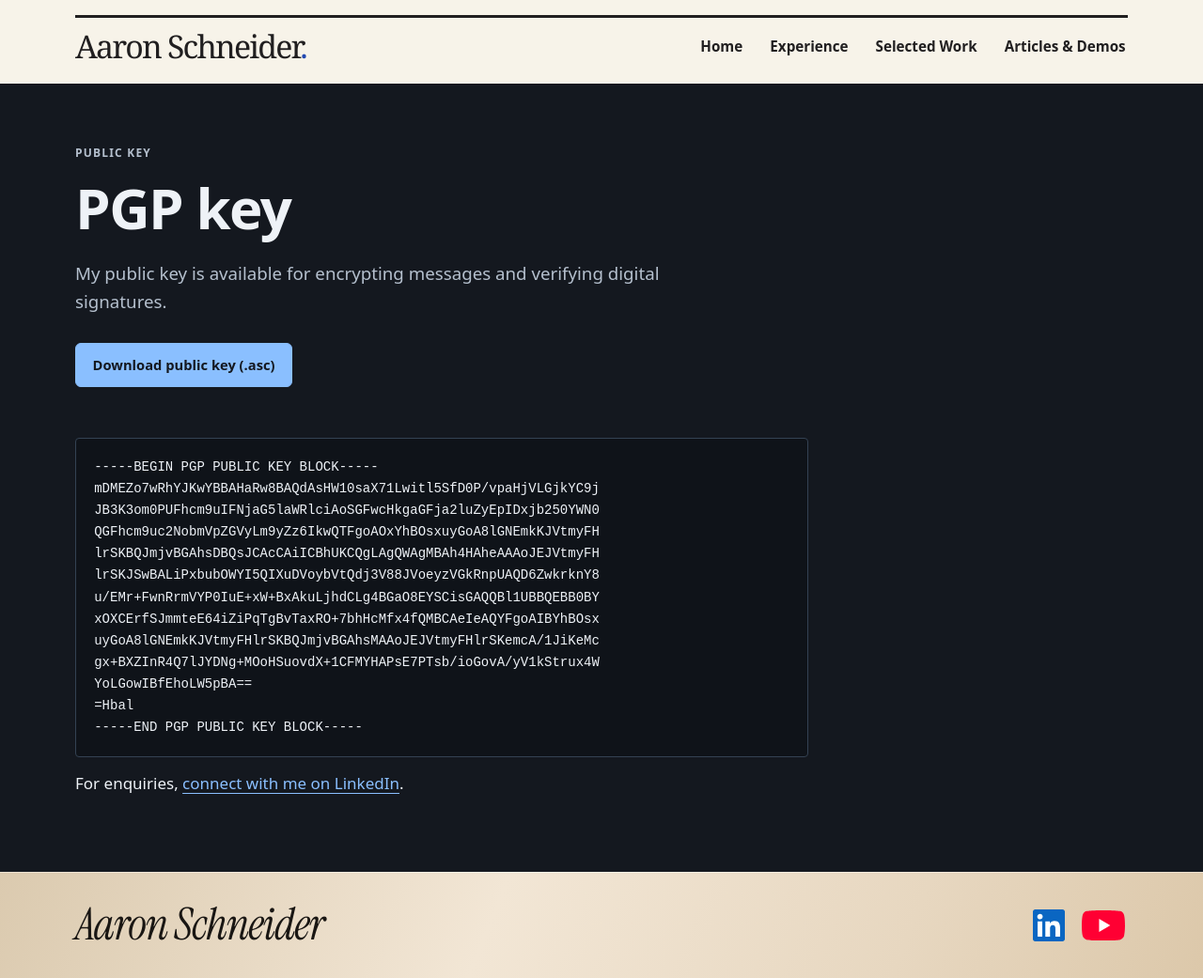
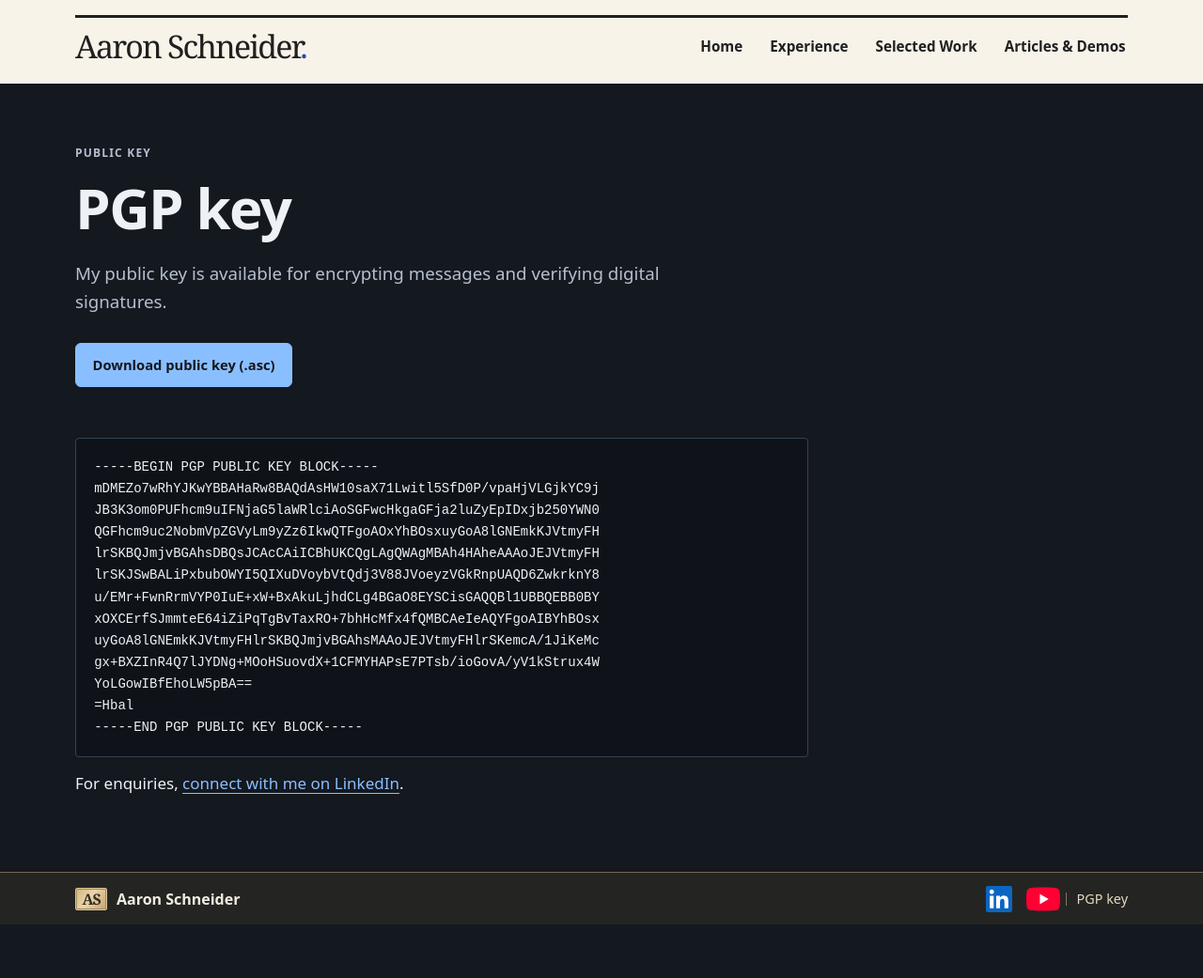
Before and after one commit to schneidergithub/schneidergithub.github.io, a Jekyll site: the page built from pgp.md, in a window 1280 px wide. Shown: the whole page at 94% size. Built offline with Jekyll 4.4.1, drawn with Linux system fonts in a browser that asks for light colours; after the commit the page ends 984 px from its top, so only the background shows below that.

Commit message:
Use a compact maker’s plate with full-color social icons on subpages

```diff
--- a/_layouts/default.html
+++ b/_layouts/default.html
@@ -46,15 +46,19 @@
     {% if page.contact_footer %}
     {% include consulting-contacts.html %}
     {% else %}
-    <div class="footer-inner wrap">
-      <span class="footer-signature">Aaron Schneider</span>
-      <nav class="social-links" aria-label="Social profiles">
-        <a href="https://www.linkedin.com/in/aarondrewschneider/" aria-label="Aaron Schneider on LinkedIn">
-          <svg width="34" height="34" aria-hidden="true" focusable="false"><use href="{{ social_icons }}#linkedin"></use></svg>
+    <div class="maker-plate wrap">
+      <a class="maker-home" href="{{ '/' | relative_url }}" aria-label="Aaron Schneider, home">
+        <span class="maker-mark" aria-hidden="true">AS</span>
+        <span>{{ site.data.profile.name | escape }}</span>
+      </a>
+      <nav class="maker-links" aria-label="Profiles and public key">
+        <a href="{{ site.data.profile.linkedin | escape }}" aria-label="Aaron Schneider on LinkedIn">
+          <svg width="28" height="28" aria-hidden="true" focusable="false"><use href="{{ social_icons }}#linkedin"></use></svg>
         </a>
         <a href="https://www.youtube.com/@commondevops" aria-label="CommonDevOps on YouTube">
-          <svg width="46" height="46" aria-hidden="true" focusable="false"><use href="{{ social_icons }}#youtube"></use></svg>
+          <svg width="36" height="26" aria-hidden="true" focusable="false"><use href="{{ social_icons }}#youtube"></use></svg>
         </a>
+        <a class="maker-key" href="{{ '/pgp/' | relative_url }}">PGP key</a>
       </nav>
     </div>
     {% endif %}
--- a/assets/site.css
+++ b/assets/site.css
@@ -584,49 +584,81 @@ figcaption{font-size:.875rem;line-height:1.5;color:var(--muted);padding-top:.7re
   text-decoration: underline;
   text-decoration-thickness: 1px;
 }
-@font-face {
-  font-family: "Instrument Serif";
-  src: url("portfolio/fonts/instrument-serif-latin-italic.woff2") format("woff2");
-  font-style: italic;
-  font-weight: 400;
-  font-display: swap;
-}
 @media screen {
   body { display: flex; flex-direction: column; min-height: 100vh; min-height: 100svh; }
 }
-.site-footer { margin-top: auto; }
-.site-footer, .contact-details {
+.contact-details {
   --focus: #30251d;
   color: #191613;
   background-color: #e6d6bf;
   background-image: linear-gradient(112deg, #dbcaaf, #f2e6d5 41%, #e7d7c0 75%, #dcc8aa);
   box-shadow: inset 0 1px rgb(255 255 255 / 40%);
 }
-.footer-inner {
+.site-footer {
+  --focus: #ffe1a4;
+  margin-top: auto;
+  background: #242522;
+  border-top: 1px solid #746650;
+  color: #f1ece2;
+}
+.maker-plate, .maker-home, .maker-links {
   display: flex;
   align-items: center;
+}
+.maker-plate {
   justify-content: space-between;
   flex-wrap: wrap;
-  gap: .6rem clamp(.5rem, 2vw, 1.5rem);
-  padding-block: clamp(1.15rem, 2.5vw, 1.85rem);
+  gap: 0 .5rem;
+  min-height: 55px;
+  padding-block: 5px;
 }
-.footer-signature {
+.maker-home, .maker-links a {
+  min-height: 44px;
   max-width: 100%;
-  font: italic 400 clamp(2.05rem, 3.7vw, 3.3rem)/1.12 "Instrument Serif", Georgia, serif;
-  letter-spacing: -.025em;
-  text-wrap: balance;
+  border-radius: 3px;
+  text-decoration: none;
 }
-.social-links { align-items: center; gap: .375rem; }
-.social-links a {
+.maker-home {
+  gap: .6rem;
+  color: inherit;
+  font-size: 1rem;
+  font-weight: 600;
+  line-height: 1.25;
+}
+.maker-mark {
   display: grid;
   place-items: center;
-  width: 52px;
-  height: 52px;
+  flex: none;
+  width: 2.15rem;
+  height: 1.5rem;
+  border: 1px solid #dfc693;
+  border-radius: 2px;
+  background: linear-gradient(124deg, #d4b781, #ead4ab 45%, #c5a46f);
+  box-shadow: inset 0 0 0 1px #a58b5e;
+  color: #342c1f;
+  font: bold 1rem/1 Georgia, serif;
+  letter-spacing: -.07em;
+}
+.maker-links {
+  flex-wrap: wrap;
+  gap: 0 .15rem;
+  max-width: 100%;
+  margin-inline-start: auto;
+}
+.maker-links a {
+  display: inline-flex;
+  align-items: center;
+  justify-content: center;
+  min-width: 44px;
   padding: 0;
-  border-radius: 7px;
+  color: #e5d8c2;
 }
-.social-links svg { display: block; }
-.social-links a:is(:hover, :focus-visible) { background-color: rgb(48 37 29 / 9%); }
+.maker-key { gap: .65rem; font-size: .9rem; }
+.maker-key::before { content: ""; height: 1em; border-inline-start: 1px solid #837660; }
+.maker-home:is(:hover, :focus-visible), .maker-key:is(:hover, :focus-visible) {
+  color: #fff4dc; text-decoration: underline; text-underline-offset: .2em;
+}
+.maker-links a:not(.maker-key):is(:hover, :focus-visible) { background: #393a34; }
 .contact-card {
   --card-inset: clamp(1.25rem, 4vw, 2.75rem);
   container: contact-card / inline-size;
--- a/scripts/check_case_studies.cjs
+++ b/scripts/check_case_studies.cjs
@@ -402,7 +402,8 @@ async function check() {
         const actions = ending.getByRole('link');
         const footerLinks = page.getByRole('contentinfo').getByRole('link');
         assert.deepEqual(await footerLinks.evaluateAll(items => items.map(a => a.href)), [
-          'https://www.linkedin.com/in/aarondrewschneider/', 'https://www.youtube.com/@commondevops'
+          new URL('/', workUrl).href, 'https://www.linkedin.com/in/aarondrewschneider/',
+          'https://www.youtube.com/@commondevops', new URL('/pgp/', workUrl).href
         ]);
         assert.equal(await actions.count(), 2);
         const discuss = ending.getByRole('link', { name: 'Discuss a project', exact: true });
```
Also changed, not shown: scripts/check_publications.cjs (+33 -1 lines).
